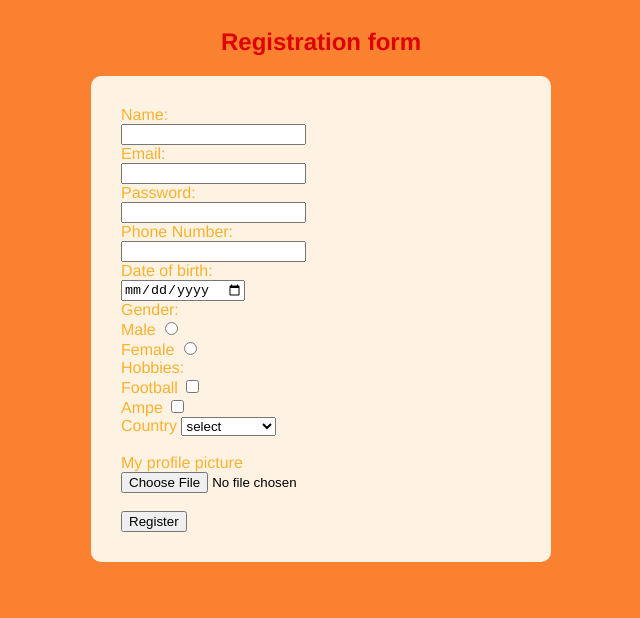
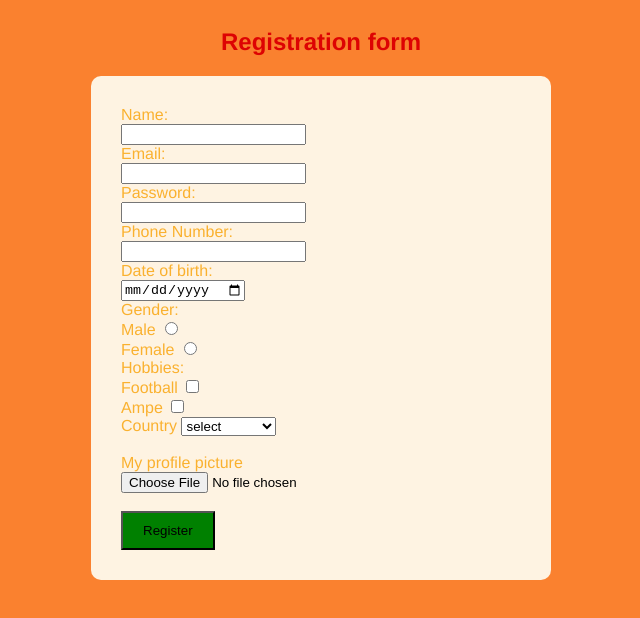
Before and after one commit to andysieh/form, a plain HTML site: page index.HTML in a window 1280 px wide. Shown: the whole page, without its empty margins (319-959 px from the left). Drawn offline with Linux system fonts and the light colour scheme.

Commit message:
i love grenn my fav colour

```diff
--- a/form.css
+++ b/form.css
@@ -21,3 +21,8 @@ label{
     color: #fab12f;
     margin-bottom: 10px;
 }
+button{
+    padding: 10px 20px;
+    text-align: center;
+    background-color: green;
+}
```
